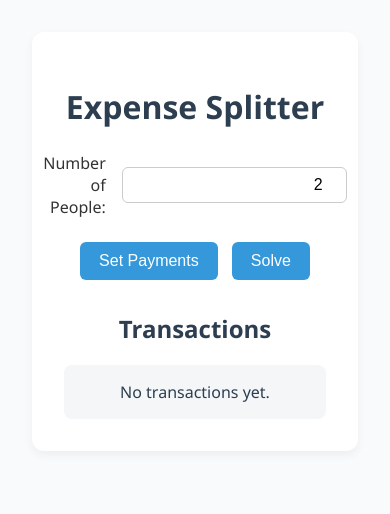
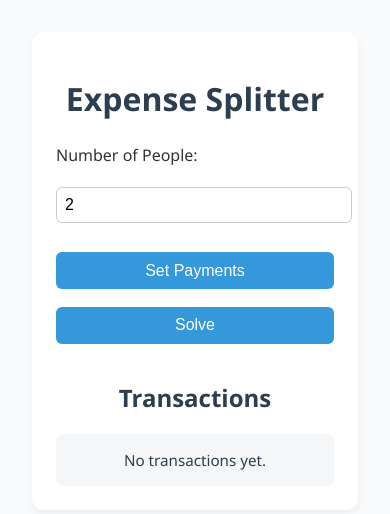
Before and after one commit to IgorLucindo/split-expense-APP, a Flask app: page / in a window 390 px wide. Shown: the top 514 px of the page. Run offline with Flask 3, Linux system fonts and the light colour scheme.

Commit message:
fixed code and working on mobile

```diff
--- a/application/utils/solve_utils.py
+++ b/application/utils/solve_utils.py
@@ -1,12 +1,13 @@
 import pulp
+import numpy as np
 
 
 def minimize_transactions(payments):
     M = sum(abs(p) for p in payments)
 
     # Separate debtors and creditors
-    debtors = [(i, -p) for i, p in enumerate(payments) if p < 0]
-    creditors = [(i, p) for i, p in enumerate(payments) if p > 0]
+    debtors = [(i, -p+np.mean(payments)) for i, p in enumerate(payments) if p < 0]
+    creditors = [(i, p-np.mean(payments)) for i, p in enumerate(payments) if p > 0]
 
     if not debtors and not creditors:
         return []  # Already settled
--- a/website/static/css/styles.css
+++ b/website/static/css/styles.css
@@ -12,9 +12,11 @@ body {
     max-width: 600px;
     margin: 0 auto;
     background: #fff;
-    padding: 2rem;
+    padding: 1.5rem;
     border-radius: 12px;
     box-shadow: 0 4px 10px rgba(0,0,0,0.05);
+    width: 100%;
+    box-sizing: border-box;
 }
 
 /* Headings */
@@ -94,3 +96,40 @@ button:hover {
     text-align: center;
     color: #2c3e50;
 }
+
+/* Mobile */
+@media (max-width: 600px) {
+    .form-row {
+        flex-direction: column;
+        align-items: stretch;
+        text-align: left;
+    }
+
+    .form-row label {
+        width: 100%;      /* full width */
+        text-align: left; /* better on small screens */
+        margin-bottom: 0.3rem;
+    }
+
+    .form-row input {
+        flex: 1;
+        width: 100%;      /* expand to full width */
+        text-align: left;
+    }
+
+    #results {
+        max-width: 100%;  /* allow shrinking */
+        font-size: 0.95rem;
+    }
+
+    button {
+        width: 100%;      /* stack buttons */
+        margin: 0.3rem 0;
+    }
+
+    .button-group {
+        display: flex;
+        flex-direction: column;
+        gap: 0.5rem;
+    }
+}
--- a/website/static/src/utils.js
+++ b/website/static/src/utils.js
@@ -4,8 +4,8 @@ function generateInputs() {
     for (let i = 1; i <= num; i++) {
         html += `
             <div class="form-row">
-                <label>Person ${i} paid:</label>
-                <input type="number" class="payment" value="0" step="0.01">
+                <label>Person ${i} balance:</label>
+                <input type="number" class="payment" step="0.01">
             </div>
         `;
     }
--- a/website/templates/index.html
+++ b/website/templates/index.html
@@ -4,6 +4,7 @@
 <head>
     <meta charset="UTF-8">
     <title>Expense Splitter</title>
+    <meta name="viewport" content="width=device-width, initial-scale=1.0">
     <link rel="stylesheet" href="{{ url_for('static', filename='css/styles.css') }}">
     <script src="https://code.jquery.com/jquery-3.6.0.min.js"></script>
 </head>
```
